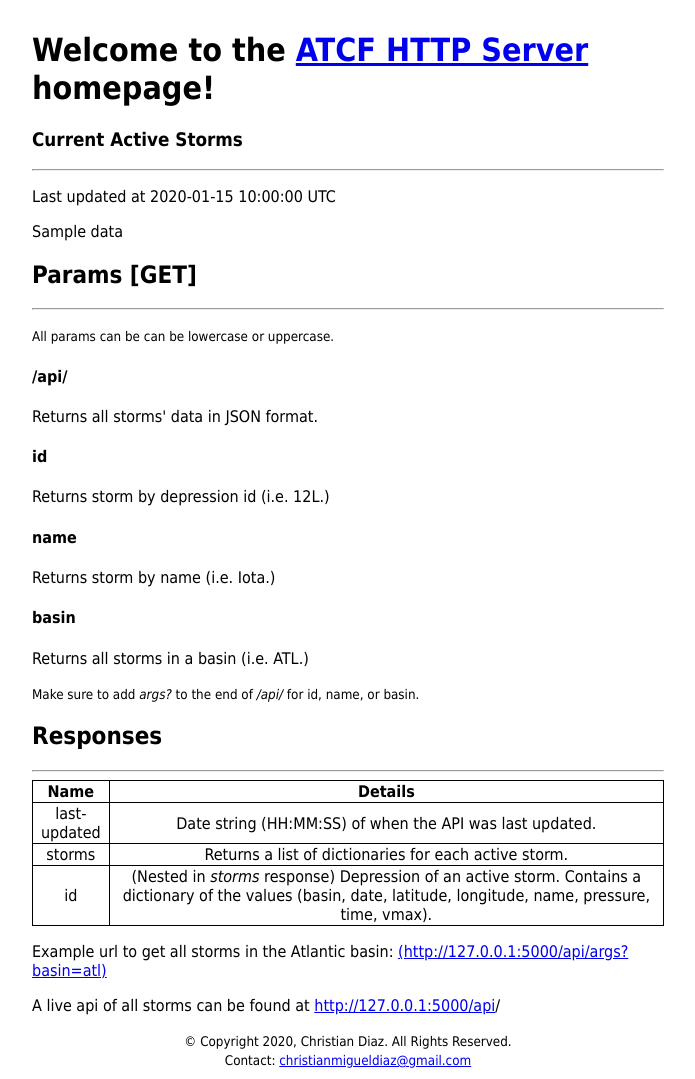
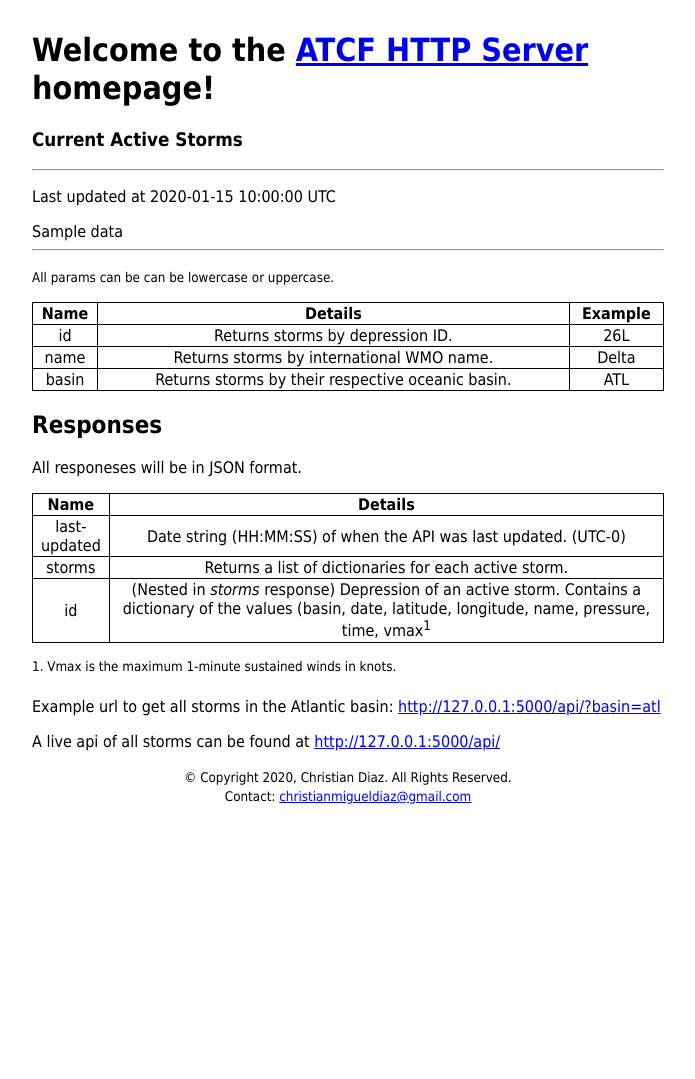
Before and after one commit to chrisd149/ATCF-HTTP-Server, a Flask app: template src/templates/index.html in a window 1280 px wide. Shown: the whole page, without its empty margins (292-987 px from the left). After the commit the page ends 804 px from the top, so only its background shows below. Run offline with Flask 2, Linux system fonts and the light colour scheme; the template is opened without the code that fills it: most values are stand-ins (such as "Sample title", 1, 10 or a date in 2020).

Commit message:
Updated: CLIENT.md -> index.html

```diff
--- a/src/templates/index.html
+++ b/src/templates/index.html
@@ -13,20 +13,33 @@
         <hr>
         <p>Last updated at {{ last_updated | safe }} UTC</p>
         {{ data | safe }}
-        <h2>Params [GET]</h2>
         <hr>
-    <p><small>All params can be can be lowercase or uppercase.</small></p>
-    <h4>/api/</h4>
-    <p>Returns all storms' data in JSON format.</p>
-    <h4>id</h4>
-    <p>Returns storm by depression id (i.e. 12L.)</p>
-    <h4>name</h4>
-    <p>Returns storm by name (i.e. Iota.)</p>
-    <h4>basin</h4>
-    <p>Returns all storms in a basin (i.e. ATL.)</p>
-    <p><small>Make sure to add <i>args?</i> to the end of <i>/api/</i> for id, name, or basin.</small></p>
+
+   <p><small>All params can be can be lowercase or uppercase.</small></p>
+    <table>
+      <tr>
+        <th>Name</th>
+        <th>Details</th>
+        <th>Example</th>
+      </tr>
+      <tr>
+        <td>id</td>
+        <td>Returns storms by depression ID.</td>
+        <td>26L</td>
+      </tr>
+      <tr>
+        <td>name</td>
+        <td>Returns storms by international WMO name.</td>
+        <td>Delta</td>
+      </tr>
+      <tr>
+        <td>basin</td>
+        <td>Returns storms by their respective oceanic basin.</td>
+        <td>ATL</td>
+      </tr>
+    </table>
         <h2>Responses</h2>
-        <hr>
+        <p>All responeses will be in JSON format.</p>
         <table>
       <tr>
         <th>Name</th>
@@ -34,20 +47,20 @@
       </tr>
       <tr>
         <td>last-updated</td>
-        <td>Date string (HH:MM:SS) of when the API was last updated.</td>
+        <td>Date string (HH:MM:SS) of when the API was last updated. (UTC-0)</td>
       </tr>
       <tr>
         <td>storms</td>
         <td>Returns a list of dictionaries for each active storm.</td>
       </tr>
       <tr>
-      <tr>
         <td>id</td>
-        <td>(Nested in <i>storms</i> response) Depression of an active storm. Contains a dictionary of the values (basin, date, latitude, longitude, name, pressure, time, vmax).</td>
+        <td>(Nested in <i>storms</i> response) Depression of an active storm. Contains a dictionary of the values (basin, date, latitude, longitude, name, pressure, time, vmax<sup>1</sup></td>
       </tr>
     </table>
-    <p>Example url to get all storms in the Atlantic basin: <a href="http://127.0.0.1:5000/api/args?basin=atl" target="_blank">(http://127.0.0.1:5000/api/args?basin=atl)</a></p>
-    <p>A live api of all storms can be found at <a href="http://127.0.0.1:5000/api" target="_blank">http://127.0.0.1:5000/api</a>/</p>
+    <p><sup>1. Vmax is the maximum 1-minute sustained winds in knots.</sup><p>
+    <p>Example url to get all storms in the Atlantic basin: <a href="http://127.0.0.1:5000/api/?basin=atl" target="_blank">http://127.0.0.1:5000/api/?basin=atl</a></p>
+    <p>A live api of all storms can be found at <a href="http://127.0.0.1:5000/api/" target="_blank">http://127.0.0.1:5000/api/</a></p>
     <footer><small>&copy; Copyright 2020, Christian Diaz.  All Rights Reserved.</small></footer>
     <footer><small>Contact: <a href="mailto:christianmigueldiaz@gmail.com" target="_blank">christianmigueldiaz@gmail.com</a></small></footer>
         </div>
```
